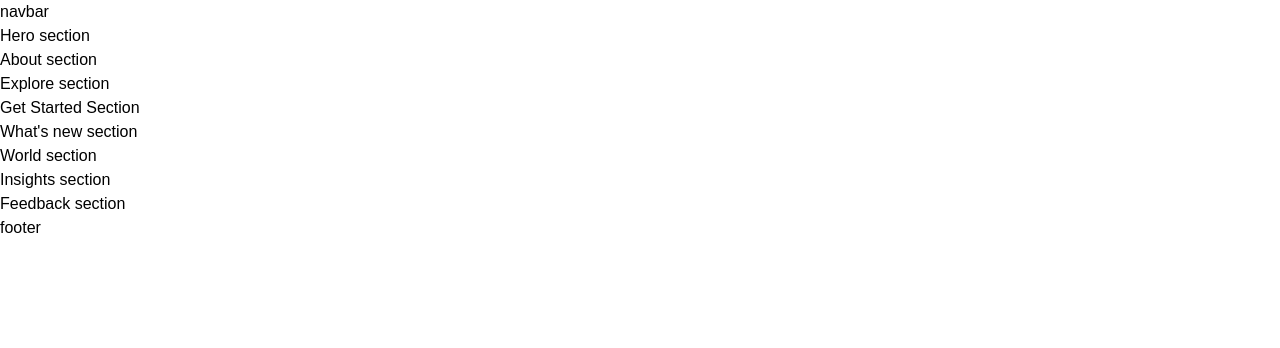
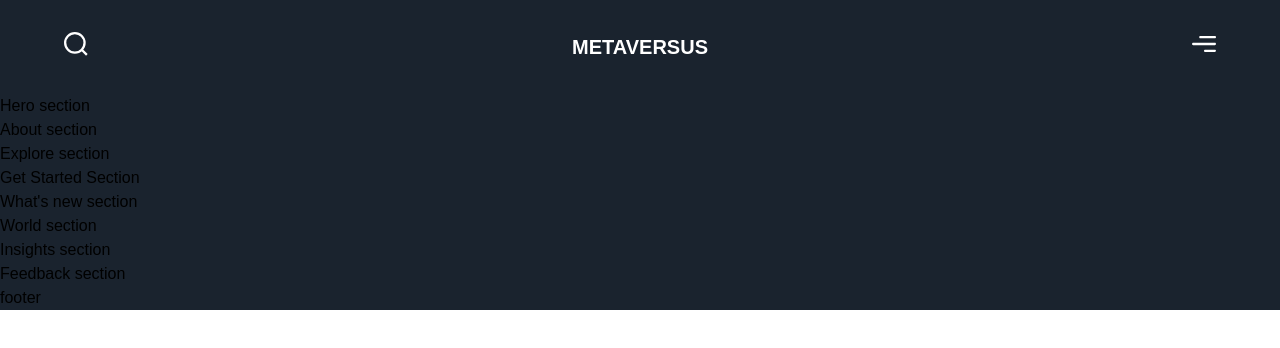
Before and after one commit to HimansuThapa2059/metaverse, a Next.js app: page / in a window 1280 px wide. Shown: the top 348 px of the page. Built offline with nearby package versions, Linux system fonts and the light colour scheme; a web font is replaced by a local one.

Commit message:
added navbar

```diff
--- a/app/page.js
+++ b/app/page.js
@@ -1,8 +1,17 @@
-import { Footer, Navbar } from '../components';
-import { About, Explore, Feedback, GetStarted, Hero, Insights, WhatsNew, World } from '../sections';
+import { Footer, Navbar } from "../components";
+import {
+  About,
+  Explore,
+  Feedback,
+  GetStarted,
+  Hero,
+  Insights,
+  WhatsNew,
+  World,
+} from "../sections";
 
 const Page = () => (
-  <div>
+  <div className="bg-primary-black overflow-hidden">
     <Navbar />
     <Hero />
     <About />
--- a/components/Navbar.jsx
+++ b/components/Navbar.jsx
@@ -1,9 +1,33 @@
-'use client';
+"use client";
+
+import { motion } from "framer-motion";
+import styles from "../styles";
+import { navVariants } from "../utils/motion";
 
 const Navbar = () => (
-  <nav>
-    navbar
-  </nav>
+  <motion.nav
+    variants={navVariants}
+    initial="hidden"
+    whileInView="show"
+    className={`${styles.xPaddings} py-8 relative`}
+  >
+    <div className="absolute w-[50%] inset-0 graidient-01 " />
+    <div className={`${styles.innerWidth} mx-auto flex justify-between gap-8`}>
+      <img
+        src="/search.svg"
+        alt="search"
+        className="w-[24px] h-[24px] object-contain"
+      />
+      <h2 className="font-extrabold text-white text-[20px] leading-[30px]">
+        METAVERSUS
+      </h2>
+      <img
+        src="/menu.svg"
+        alt="menu"
+        className="w-[24px] h-[24px] object-contain"
+      />
+    </div>
+  </motion.nav>
 );
 
 export default Navbar;
```
Also changed, not shown: 1 other file (tests, documents, lock files or other folders).
